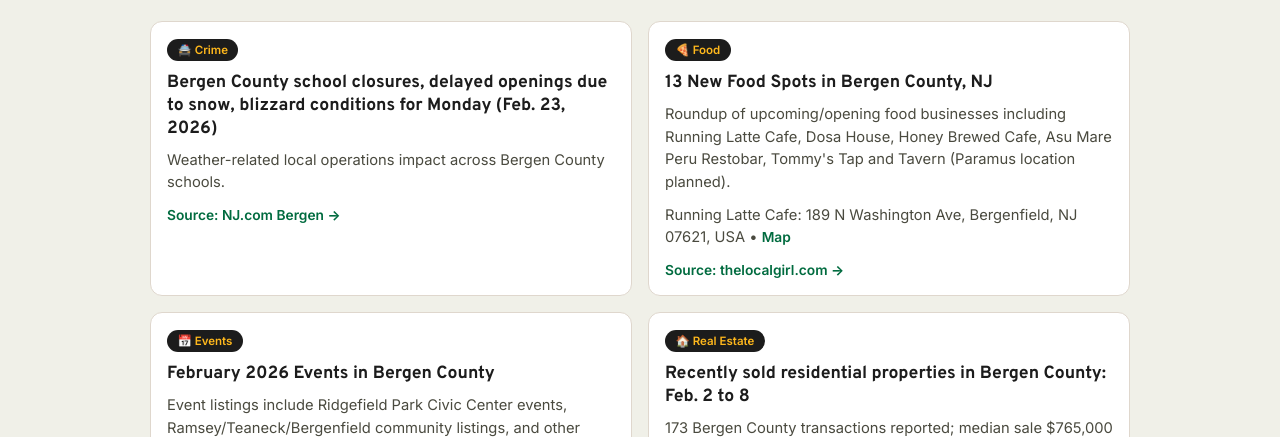
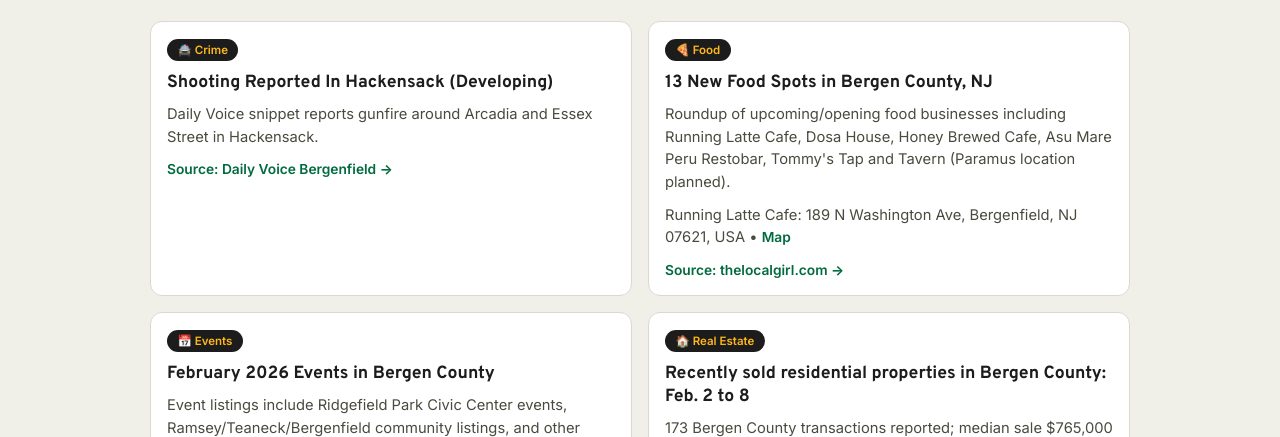
Before and after one commit to joemacstevens/exit163-site, a website: page index.html in a window 1280 px wide. Shown: the part 663-1100 px from the top of the page. Drawn offline with Linux system fonts and the light colour scheme.

Commit message:
Add daily Bergen County section and updater script

```diff
--- a/index.html
+++ b/index.html
@@ -424,10 +424,10 @@
     <div class="today-grid">
       <article class="story-card">
         <span class="story-pill">🚔 Crime</span>
-        <h3>Bergen County school closures, delayed openings due to snow, blizzard conditions for Monday (Feb. 23, 2026)</h3>
-        <p>Weather-related local operations impact across Bergen County schools.</p>
+        <h3>Shooting Reported In Hackensack (Developing)</h3>
+        <p>Daily Voice snippet reports gunfire around Arcadia and Essex Street in Hackensack.</p>
 
-        <a href="https://www.nj.com/bergen/2026/02/bergen-county-school-closures-delayed-openings-due-to-snow-blizzard-conditions-for-monday-feb-23-2026.html" target="_blank" rel="noopener">Source: NJ.com Bergen →</a>
+        <a href="https://dailyvoice.com/new-jersey/bergenfield/shooting-reported-in-hackensack/" target="_blank" rel="noopener">Source: Daily Voice Bergenfield →</a>
       </article>
       <article class="story-card">
         <span class="story-pill">🍕 Food</span>
```
Also changed, not shown: 1 other file.
